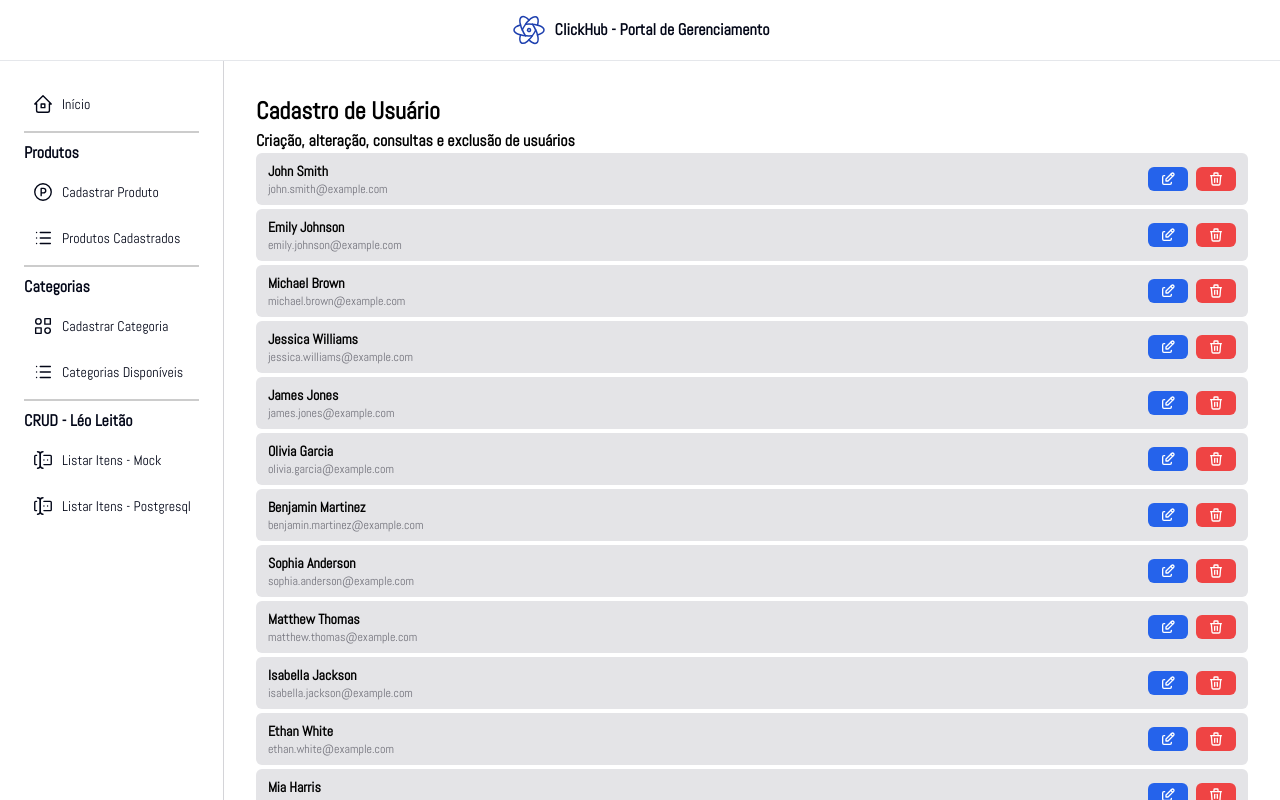
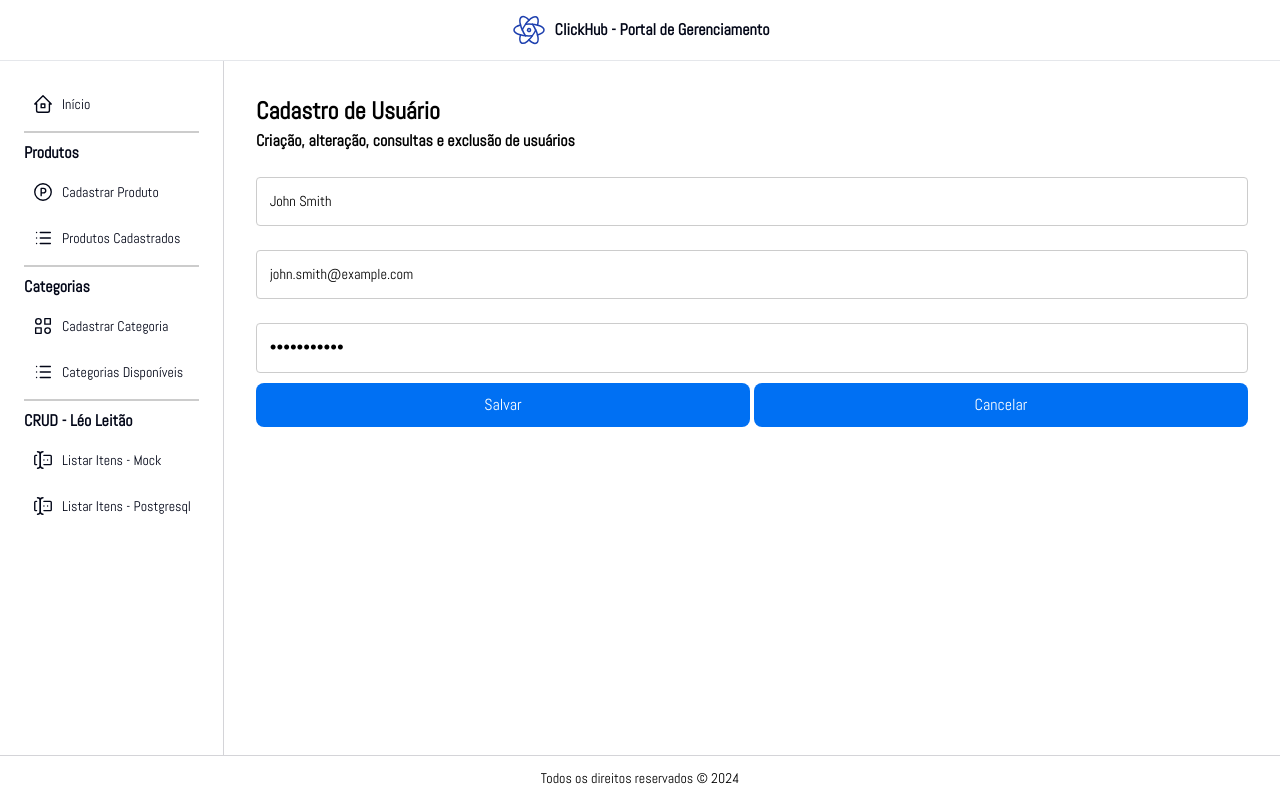
Before and after one commit to AugustoIseppe/ecommerce-clickhub, a Next.js app in the folder dashboard/dashboard-clickhub/: page /crud in a window 1280 px wide. Shown: the top 800 px of the page. Built offline with nearby package versions, Linux system fonts and the light colour scheme.

Commit message:
add formusuario

```diff
--- a/dashboard/dashboard-clickhub/src/app/globals.css
+++ b/dashboard/dashboard-clickhub/src/app/globals.css
@@ -189,3 +189,29 @@ h1 {
   items-align: center;
   border-radius: 1.7rem;
 }
+
+.input-form {
+  width: 100%;
+  padding: 0.8rem;
+  font-size: .9rem;
+  border: 1px solid #ccc;
+  border-radius: 4px;
+  background-color: #fff;
+  color: black;
+  outline: none;
+  transition: border-color 0.3s ease-in-out;
+}
+
+.botaozinho {
+    margin: 0 auto;
+    display: inline-block;
+    width: 100%;
+    padding: 10px 20px;
+    background-color: #0070f3;
+    color: white;
+    border: none;
+    border-radius: 8px;
+    cursor: pointer;
+    margin-top: 10px;
+
+}
--- a/dashboard/dashboard-clickhub/src/components/crud/CadastroUsuario.tsx
+++ b/dashboard/dashboard-clickhub/src/components/crud/CadastroUsuario.tsx
@@ -3,6 +3,7 @@ import { useState } from "react";
 import todosOsUsuarios from "@/data/constants/usuarios";
 import Usuario from "@/data/model/Usuario";
 import ListaUsuarios from "./ListaUsuarios";
+import FormUsuario from "./FormUsuario";
 
 export default function CadastroUsuario() {
 
@@ -16,10 +17,11 @@ export default function CadastroUsuario() {
 
     return (
         <div>
-            <ListaUsuarios
+            {/* <ListaUsuarios
                 usuarios={usuarios}
                 removerUsuario={removerUsuario}
-            />
+            /> */}
+            <FormUsuario usuario={usuarios[0]} />
         </div>
     )
 }
--- /dev/null
+++ b/dashboard/dashboard-clickhub/src/components/crud/FormUsuario.tsx
@@ -0,0 +1,28 @@
+import Usuario from "@/data/model/Usuario";
+
+export interface FormUsuarioProps {
+    usuario: Partial<Usuario>;
+}
+
+export default function FormUsuario(props: FormUsuarioProps) {
+    return (
+        <div>
+            <div className="flex flex-col">
+                <span>Nome</span>
+                <input type="text" className="input-form" value={props.usuario.nome} />
+            </div>
+            <div className="flex flex-col">
+                <span>Email</span>
+                <input type="text" className="input-form" value={props.usuario.email} />
+            </div>
+            <div className="flex flex-col">
+                <span>Senha</span>
+                <input type="password" className="input-form" value={props.usuario.senha} />
+            </div>
+            <div className="flex flex-row gap-1">
+                <button className="botaozinho">Salvar</button>
+                <button className="botaozinho">Cancelar</button>
+            </div>
+        </div>
+    );
+}
```
